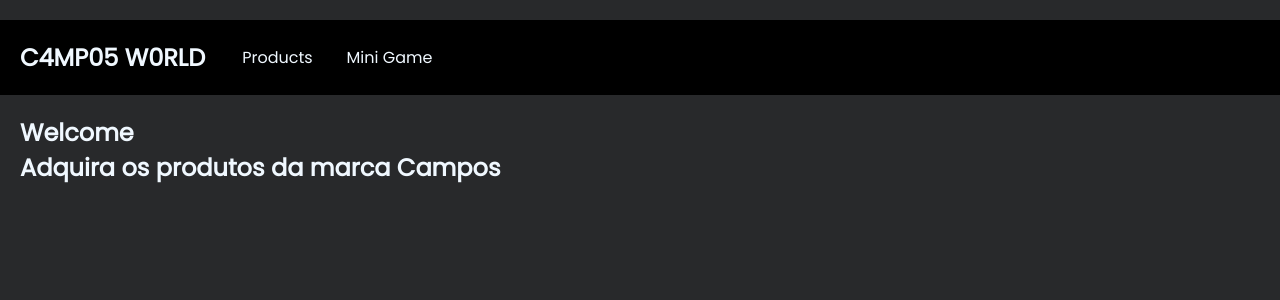
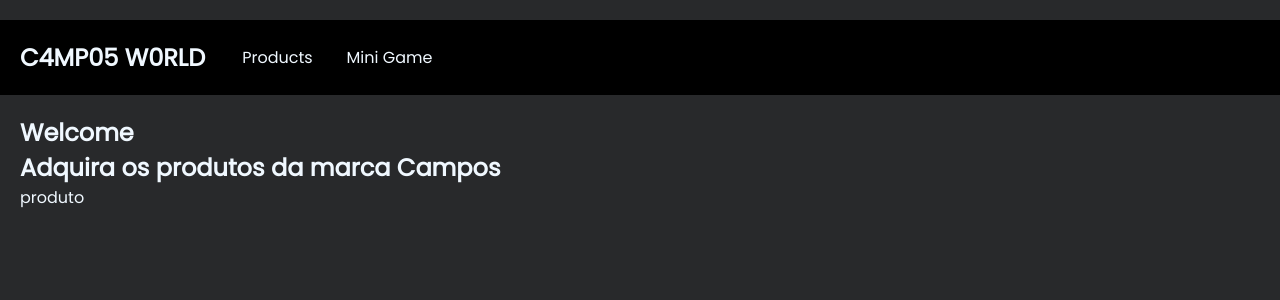
Before and after one commit to MAMBA48/CODINGONMYJOB, a React (Vite) app: page /products in a window 1280 px wide. Shown: the top 300 px of the page. Built offline with nearby package versions, Linux system fonts and the light colour scheme.

Commit message:
4 files modified

```diff
--- a/src/App.tsx
+++ b/src/App.tsx
@@ -1,6 +1,8 @@
-import { useEffect, useState } from 'react';
+import { useEffect, useState, createContext } from 'react';
 import { Outlet } from 'react-router-dom';
 import Header from './components/header/header';
+
+export const MyContext = createContext(0);
 
 const App = () => {
   const [user, setUser] = useState(null);
--- a/src/pages/game/miniGame.tsx
+++ b/src/pages/game/miniGame.tsx
@@ -81,6 +81,7 @@ const Game = () => {
                 não
               </button>
             </span>
+            {}
           </Span>
         )}
       </article>
--- a/src/pages/produtcts/products.tsx
+++ b/src/pages/produtcts/products.tsx
@@ -1,8 +1,18 @@
+import { useContext } from 'react';
+import { MyContext } from '../../App';
+
 const Products = () => {
   return (
-    <>
-      <h2>Adquira os produtos da marca Campos</h2>
-    </>
+    <main>
+      <span>
+        <h2>Adquira os produtos da marca Campos</h2>
+      </span>
+      <section>
+        <MyContext.Provider value={0}>
+          <p>produto</p>
+        </MyContext.Provider>
+      </section>
+    </main>
   );
 };
 export default Products;
--- a/src/theme/style.tsx
+++ b/src/theme/style.tsx
@@ -7,6 +7,15 @@ const GlobalStyle = createGlobalStyle`
   padding: 0;
   box-sizing: border-box;
   border-radius: 8px;
+}
+body {
+  display: flex;
+  flex-direction: column;
+  margin: 0;
+  padding: 0;
+  font-family: Verdana, Geneva, Tahoma, sans-serif;
+  background: rgba(14, 15, 17, 0.89);
+  color: aliceblue;
 }
 a {
   cursor: pointer;
@@ -49,17 +58,9 @@ header {
   padding: 20px;
   background: #000;
 }
-body {
-  display: flex;
-  flex-direction: column;
-  margin: 0;
-  padding: 0;
-  font-family: Verdana, Geneva, Tahoma, sans-serif;
-  background: rgba(14, 15, 17, 0.89);
-  color: aliceblue;
-}
 .container {
   display: flex;
+  transition: 1s all;
   margin-top: 20px;
   flex-direction: column;
 }
```
